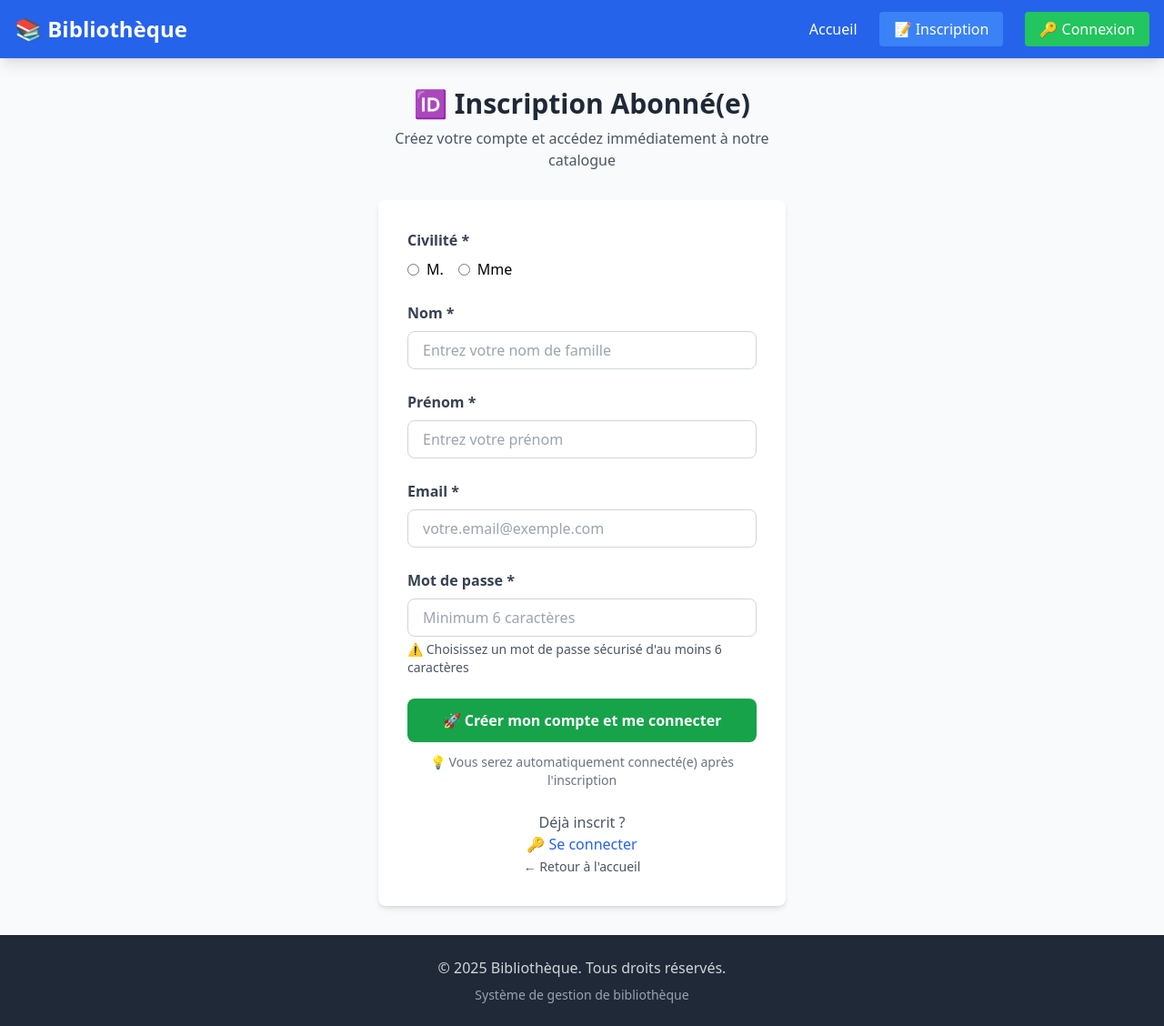
After one commit to nathandiegelmann-boop/bibliotheque, a PHP site: page /admin/signup.php in a window 1280 px wide. The commit adds this page. Shown: the whole page at 91% size. Run offline with PHP 8.4, Linux system fonts and the light colour scheme; some libraries are stand-ins or nearby versions.

Commit message:
rendu final

```diff
--- /dev/null
+++ b/admin/signup.php
@@ -0,0 +1,260 @@
+<?php
+session_start();
+require_once __DIR__ . '/../config/database.php';
+
+// Si l'utilisateur est déjà connecté, le rediriger
+if (isset($_SESSION['abonne_id'])) {
+    header('Location: ../profile_abonne.php');
+    exit;
+}
+
+if (isset($_SESSION['admin_id'])) {
+    header('Location: dashboard.php');
+    exit;
+}
+
+$page_title = 'Inscription - Bibliothèque';
+
+// Variables d'affichage
+$errors = [];
+$civilite = "";
+$nom = "";
+$prenom = "";
+$email = "";
+
+if ($_SERVER['REQUEST_METHOD'] === 'POST') {
+    // Récupération sécurisée des données
+    $civilite = trim($_POST['civilite'] ?? '');
+    $nom = trim($_POST['nom'] ?? '');
+    $prenom = trim($_POST['prenom'] ?? '');
+    $email = trim($_POST['email'] ?? '');
+    $mot_de_passe = $_POST['mot_de_passe'] ?? '';
+
+    // Validation des données
+    if (empty($civilite) || !in_array($civilite, ['M.', 'Mme'])) {
+        $errors[] = "Veuillez sélectionner une civilité.";
+    }
+
+    if (empty($nom) || strlen($nom) < 2) {
+        $errors[] = "Le nom doit contenir au moins 2 caractères.";
+    }
+
+    if (empty($prenom) || strlen($prenom) < 2) {
+        $errors[] = "Le prénom doit contenir au moins 2 caractères.";
+    }
+
+    if (!filter_var($email, FILTER_VALIDATE_EMAIL)) {
+        $errors[] = "Format d'email invalide.";
+    }
+
+    if (strlen($mot_de_passe) < 6) {
+        $errors[] = "Le mot de passe doit contenir au moins 6 caractères.";
+    }
+
+    // Vérifier si l'email existe déjà
+    if (empty($errors)) {
+        try {
+            $pdo = getDbConnection();
+            $sql_check = "SELECT COUNT(*) FROM abonne WHERE email = :email";
+            $stmt_check = $pdo->prepare($sql_check);
+            $stmt_check->bindParam(':email', $email, PDO::PARAM_STR);
+            $stmt_check->execute();
+
+            if ($stmt_check->fetchColumn() > 0) {
+                $errors[] = "Cet email est déjà utilisé.";
+            }
+        } catch (PDOException $e) {
+            $errors[] = "Erreur de vérification : " . $e->getMessage();
+        }
+    }
+
+    // Si pas d'erreurs, insérer en base
+    if (empty($errors)) {
+        try {
+            // Hashage sécurisé du mot de passe
+            $mot_de_passe_hash = password_hash($mot_de_passe, PASSWORD_DEFAULT);
+
+            $sql = "INSERT INTO abonne (civilite, nom, prenom, email, mot_de_passe)
+                    VALUES (:civilite, :nom, :prenom, :email, :mot_de_passe)";
+            $stmt = $pdo->prepare($sql);
+            $stmt->bindParam(':civilite', $civilite, PDO::PARAM_STR);
+            $stmt->bindParam(':nom', $nom, PDO::PARAM_STR);
+            $stmt->bindParam(':prenom', $prenom, PDO::PARAM_STR);
+            $stmt->bindParam(':email', $email, PDO::PARAM_STR);
+            $stmt->bindParam(':mot_de_passe', $mot_de_passe_hash, PDO::PARAM_STR);
+
+            if ($stmt->execute()) {
+                // Récupérer l'ID du nouvel abonné
+                $nouvel_abonne_id = $pdo->lastInsertId();
+
+                // Régénérer l'ID de session pour la sécurité
+                session_regenerate_id(true);
+
+                // Connecter automatiquement l'utilisateur après inscription
+                $_SESSION['abonne_id'] = $nouvel_abonne_id;
+                $_SESSION['abonne_civilite'] = $civilite;
+                $_SESSION['abonne_nom'] = $nom;
+                $_SESSION['abonne_prenom'] = $prenom;
+                $_SESSION['abonne_email'] = $email;
+                $_SESSION['login_time'] = time(); // Timestamp de connexion
+
+                // Message de bienvenue personnalisé
+                $_SESSION['message'] = '🎉 Bienvenue dans notre bibliothèque, ' . htmlspecialchars($prenom) . ' ! Votre compte a été créé avec succès et vous êtes maintenant connecté(e). Découvrez notre catalogue de livres !';
+
+                // Redirection vers la page d'accueil
+                header('Location: ../index.php');
+                exit();
+            } else {
+                $errors[] = "Erreur lors de l'inscription.";
+            }
+        } catch (PDOException $e) {
+            $errors[] = "Erreur de base de données : " . $e->getMessage();
+        }
+    }
+}
+
+include __DIR__ . '/../includes/header.php';
+include __DIR__ . '/../includes/nav.php';
+?>
+
+<!-- Contenu principal de la page -->
+<main class="container mx-auto px-4 py-8 flex-grow" role="main">
+    <div class="max-w-md mx-auto">
+        <!-- Titre de la page -->
+        <header class="mb-8 text-center">
+            <h1 class="text-3xl font-bold text-gray-800 mb-2">
+                🆔 Inscription Abonné(e)
+            </h1>
+            <p class="text-gray-600">
+                Créez votre compte et accédez immédiatement à notre catalogue
+            </p>
+        </header>
+
+        <!-- Formulaire d'inscription -->
+        <section class="bg-white rounded-lg shadow-md p-8">
+            <!-- Affichage des erreurs -->
+            <?php if (!empty($errors)): ?>
+                <div class="bg-red-100 border-l-4 border-red-500 text-red-700 p-4 mb-6" role="alert">
+                    <p class="font-bold">❌ Erreurs détectées :</p>
+                    <ul class="mt-2 list-disc list-inside">
+                        <?php foreach ($errors as $error): ?>
+                            <li><?= htmlspecialchars($error) ?></li>
+                        <?php endforeach; ?>
+                    </ul>
+                </div>
+            <?php endif; ?>
+
+            <!-- Formulaire -->
+            <form method="POST" action="<?= $_SERVER['PHP_SELF']; ?>" novalidate>
+                <!-- Champ Civilité -->
+                <div class="mb-6">
+                    <label class="block text-gray-700 font-semibold mb-2">
+                        Civilité *
+                    </label>
+                    <div class="flex gap-4">
+                        <label class="flex items-center">
+                            <input type="radio" name="civilite" value="M."
+                                   <?= $civilite === 'M.' ? 'checked' : '' ?>
+                                   class="mr-2 text-blue-600">
+                            M.
+                        </label>
+                        <label class="flex items-center">
+                            <input type="radio" name="civilite" value="Mme"
+                                   <?= $civilite === 'Mme' ? 'checked' : '' ?>
+                                   class="mr-2 text-blue-600">
+                            Mme
+                        </label>
+                    </div>
+                </div>
+
+                <!-- Champ Nom -->
+                <div class="mb-6">
+                    <label for="nom" class="block text-gray-700 font-semibold mb-2">
+                        Nom *
+                    </label>
+                    <input
+                        type="text"
+                        id="nom"
+                        name="nom"
+                        required
+                        value="<?= htmlspecialchars($nom) ?>"
+                        class="w-full px-4 py-2 border border-gray-300 rounded-lg focus:outline-none focus:ring-2 focus:ring-blue-500"
+                        placeholder="Entrez votre nom de famille">
+                </div>
+
+                <!-- Champ Prénom -->
+                <div class="mb-6">
+                    <label for="prenom" class="block text-gray-700 font-semibold mb-2">
+                        Prénom *
+                    </label>
+                    <input
+                        type="text"
+                        id="prenom"
+                        name="prenom"
+                        required
+                        value="<?= htmlspecialchars($prenom) ?>"
+                        class="w-full px-4 py-2 border border-gray-300 rounded-lg focus:outline-none focus:ring-2 focus:ring-blue-500"
+                        placeholder="Entrez votre prénom">
+                </div>
+
+                <!-- Champ Email -->
+                <div class="mb-6">
+                    <label for="email" class="block text-gray-700 font-semibold mb-2">
+                        Email *
+                    </label>
+                    <input
+                        type="email"
+                        id="email"
+                        name="email"
+                        required
+                        value="<?= htmlspecialchars($email) ?>"
+                        class="w-full px-4 py-2 border border-gray-300 rounded-lg focus:outline-none focus:ring-2 focus:ring-blue-500"
+                        placeholder="votre.email@exemple.com">
+                </div>
+
+                <!-- Champ Mot de passe -->
+                <div class="mb-6">
+                    <label for="mot_de_passe" class="block text-gray-700 font-semibold mb-2">
+                        Mot de passe *
+                    </label>
+                    <input
+                        type="password"
+                        id="mot_de_passe"
+                        name="mot_de_passe"
+                        required
+                        class="w-full px-4 py-2 border border-gray-300 rounded-lg focus:outline-none focus:ring-2 focus:ring-blue-500"
+                        placeholder="Minimum 6 caractères">
+                    <p class="text-sm text-gray-600 mt-1">
+                        ⚠️ Choisissez un mot de passe sécurisé d'au moins 6 caractères
+                    </p>
+                </div>
+
+                <!-- Bouton de soumission -->
+                <button
+                    type="submit"
+                    class="w-full bg-green-600 hover:bg-green-700 text-white font-bold py-3 px-4 rounded-lg transition">
+                    🚀 Créer mon compte et me connecter
+                </button>
+
+                <!-- Note informative -->
+                <p class="text-sm text-gray-500 mt-3 text-center">
+                    💡 Vous serez automatiquement connecté(e) après l'inscription
+                </p>
+            </form>
+
+            <!-- Liens de navigation -->
+            <div class="mt-6 text-center space-y-2">
+                <p class="text-gray-600">Déjà inscrit ?</p>
+                <a href="../login.php" class="text-blue-600 hover:text-blue-800 transition font-medium">
+                    🔑 Se connecter
+                </a>
+                <br>
+                <a href="../index.php" class="text-gray-600 hover:text-gray-800 transition text-sm">
+                    ← Retour à l'accueil
+                </a>
+            </div>
+        </section>
+    </div>
+</main>
+
+<?php include __DIR__ . '/../includes/footer.php'; ?>
--- a/includes/nav.php
+++ b/includes/nav.php
@@ -70,11 +70,16 @@
                                         Déconnexion
                                   </a>
                             </li>
-                            <!-- Lien visible uniquement pour les visiteurs non connectés -->
+                            <!-- Liens visibles uniquement pour les visiteurs non connectés -->
                              <?php else: ?>
                             <li>
+                                  <a href="/bibliotheque/admin/signup.php" class="bg-blue-500 hover:bg-blue-600 px-4 py-2 rounded transition font-medium">
+                                        📝 Inscription
+                                  </a>
+                            </li>
+                            <li>
                                   <a href="/bibliotheque/login.php" class="bg-green-500 hover:bg-green-600 px-4 py-2 rounded transition font-medium">
-                                        Connexion
+                                        🔑 Connexion
                                   </a>
                             </li>
                             <?php endif; ?>
--- a/index.php
+++ b/index.php
@@ -93,7 +93,7 @@ include __DIR__ . '/includes/nav.php';
                                 <?php if ($livre['statut'] === 'disponible'): ?>
                                     <!-- Badge vert pour les livres disponibles -->
                                     <span class="bg-green-500 text-white px-2 py-1 rounded-full text-xs font-semibold shadow">
-                                        Disponible
+                                        <?= $livre['disponible'] ?>/<?= $livre['stock'] ?> dispo
                                     </span>
                                 <?php else: ?>
                                     <!-- Badge rouge pour les livres empruntés -->
--- /dev/null
+++ b/signup.php
@@ -0,0 +1,5 @@
+<?php
+// Redirection vers la page d'inscription dans le dossier admin
+header('Location: admin/signup.php');
+exit;
+?>
```
Also changed, not shown: login.php (+29 -6 lines), login_abonne.php (deleted, +0 -97 lines), migrations/add_password_column.sql (added, +16 -0 lines), test.php (deleted, +0 -17 lines).
